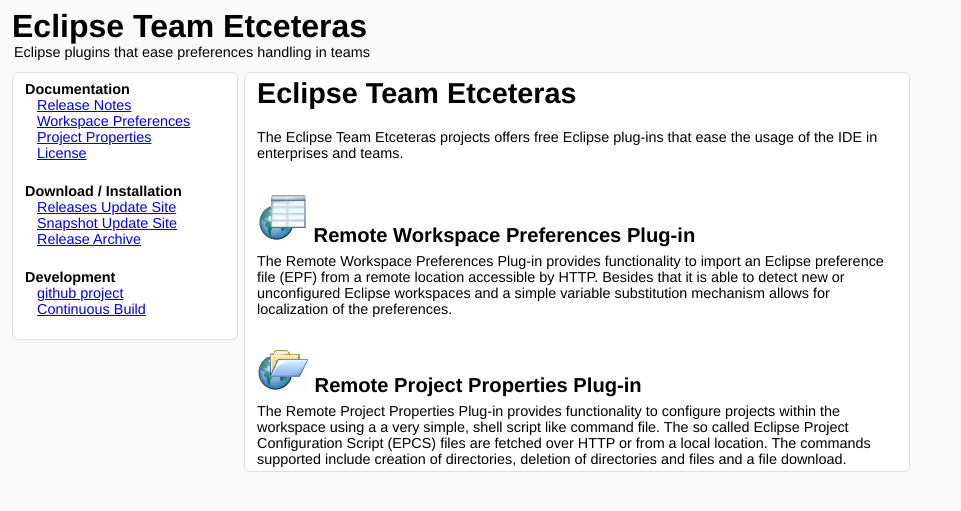
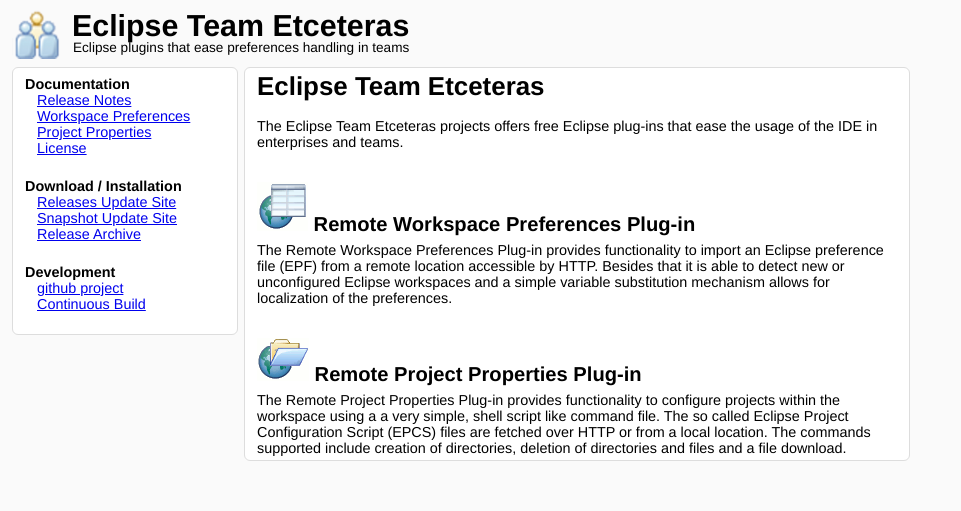
Before and after one commit to netceteragroup/eclipse-team-etceteras, a Jekyll site: the page built from index.html, in a window 1280 px wide. Shown: the top 511 px of the page, without its empty margins (0-961 px from the left). Built offline with Jekyll 4.4.1, drawn with Linux system fonts in a browser that asks for light colours.

Commit message:
tweak layout

```diff
--- a/_layouts/default.html
+++ b/_layouts/default.html
@@ -9,7 +9,7 @@
   </head>
   <body>
     <div id="header">
-      <header><a href="index.html" title="Home">Eclipse Team Etceteras</a></header>
+      <header><a href="index.html" title="Home"><img src="./img/ete.png" alt="Project Logo"/>Eclipse Team Etceteras</a></header>
       <p id="claim">Eclipse plugins that ease preferences handling in teams</p>
     </div>
 
--- a/css/style.css
+++ b/css/style.css
@@ -76,18 +76,23 @@
 }
 
 header {
-  font-size: 2em;
+  font-size: 1.9em;
   font-weight: bold;
 }
 
+header img {
+  float: left;
+}
+
 p#claim {
-  font-size: 0.9em;
-  margin-top: -1px;
-  margin-left: 2px;
+  font-size: 0.85em;
+  margin-top: -3px;
+  margin-left: 61px;
 }
 
 h1 {
   margin-top: 0px;
+  font-size: 1.8em;
 }
 
 h2 {
```
Also changed, not shown: img/ete.png (added).
